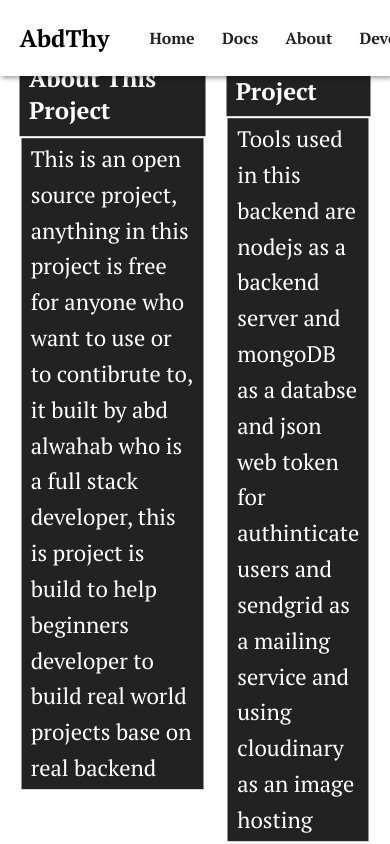
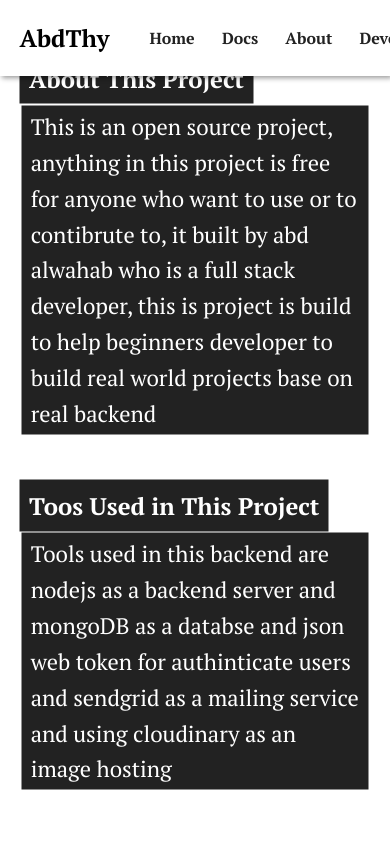
Before and after one commit to Abd-Alwahab/backend-api-auth-system-docs, a React (Create React App) app: page /about in a window 390 px wide. Built offline with nearby package versions, Linux system fonts and the light colour scheme.

Commit message:
making the about page responsive

```diff
--- a/src/App.css
+++ b/src/App.css
@@ -553,4 +553,12 @@ tr:nth-child(all) {
   .header__box {
     width: 90%;
   }
+
+  .about {
+    flex-direction: column;
+  }
+
+  .about div:first-of-type {
+    margin-right: 0;
+  }
 }
```
